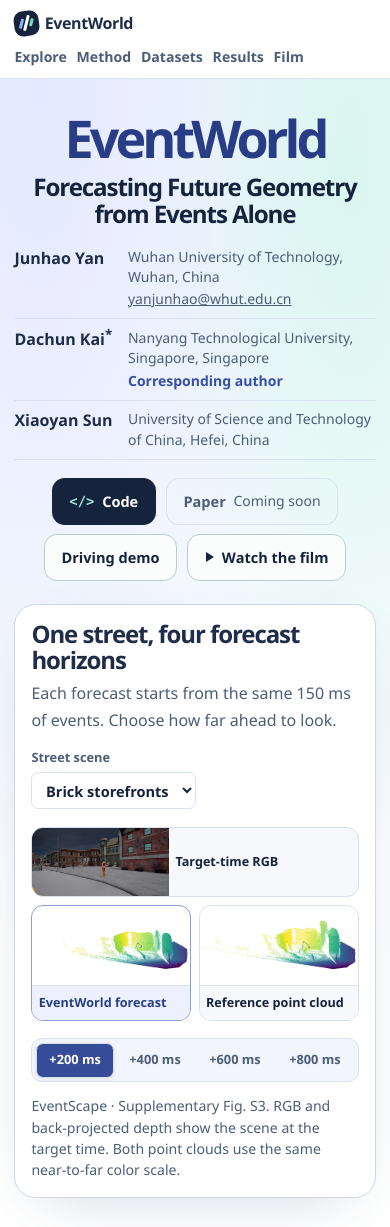
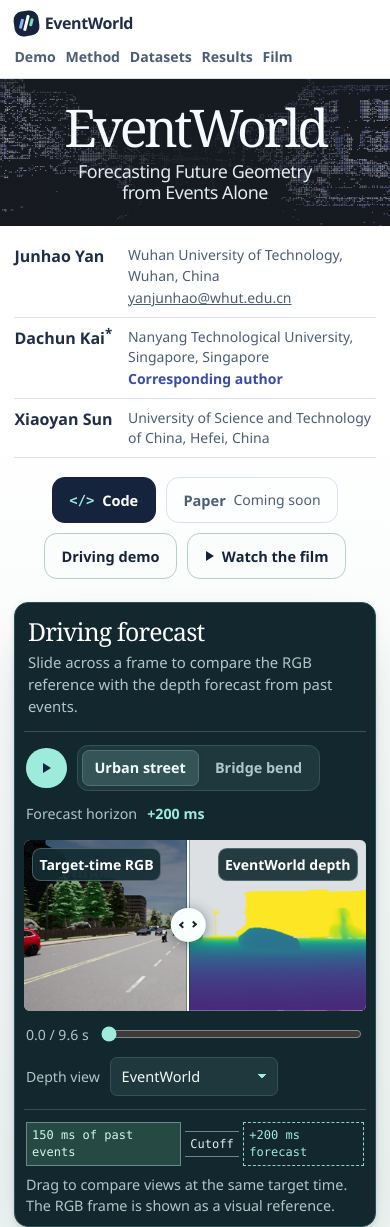
Before and after one commit to yan391/EventWorld, a plain HTML site: page index.html in a window 390 px wide. Shown: the top 1227 px of the page. Drawn offline with Linux system fonts and the light colour scheme.

Commit message:
Lead with the driving forecast and group point clouds with results

```diff
--- a/index.html
+++ b/index.html
@@ -13,7 +13,7 @@
   <meta property="og:description" content="Explore synchronized driving forecasts, the geometry-guided model, and zero-shot transfer to real recordings.">
   <title>EventWorld · Forecasting Future Geometry from Events Alone</title>
   <link rel="icon" href="assets/mark.png" type="image/png">
-  <link rel="stylesheet" href="style.css?v=horizon-gallery">
+  <link rel="stylesheet" href="style.css?v=driving-first">
   <script defer src="assets/curves.js"></script>
   <script defer src="site.js?v=horizon-gallery"></script>
 </head>
@@ -23,7 +23,7 @@
     <div class="shell header-inner">
       <a class="brand" href="#top" aria-label="EventWorld home"><span class="mark" aria-hidden="true"><i></i><i></i><i></i></span>EventWorld</a>
       <nav aria-label="Main navigation">
-        <a href="#horizons">Explore</a>
+        <a href="#driving">Demo</a>
         <a href="#method">Method</a>
         <a href="#datasets">Datasets</a>
         <a href="#results">Results</a>
@@ -70,31 +70,53 @@
           </div>
         </div>
 
-        <section class="horizons" id="horizons" aria-labelledby="horizons-title">
-          <div class="gallery-head">
-            <div>
-              <h2 id="horizons-title">One street, four forecast horizons</h2>
-              <p>Each forecast starts from the same 150 ms of events. Choose how far ahead to look.</p>
+        <section class="viewer" id="driving" aria-label="Interactive driving forecast">
+          <div class="viewer-heading">
+            <h2>Driving forecast</h2>
+            <p>Slide across a frame to compare the RGB reference with the depth forecast from past events.</p>
+          </div>
+          <div class="viewer-top">
+            <div class="scene-controls">
+              <button class="play" id="play" type="button" aria-label="Play driving sequence"><span aria-hidden="true"></span></button>
+              <div class="segmented" aria-label="Driving scene" role="group">
+                <button type="button" data-scene="urban" aria-pressed="true">Urban street</button>
+                <button type="button" data-scene="bridge" aria-pressed="false">Bridge bend</button>
+              </div>
             </div>
-            <label class="gallery-scene">Street scene
-              <select id="gallery-scene"><option value="2">Brick storefronts</option><option value="1">Concrete towers</option></select>
-            </label>
+            <span class="horizon">Forecast horizon <strong>+200 ms</strong></span>
           </div>
-          <div class="gallery-panels">
-            <figure><img id="gallery-rgb" src="assets/horizons/scene2-200-rgb.webp" width="504" height="252" alt="RGB reference at the target time"><figcaption>Target-time RGB</figcaption></figure>
-            <figure class="predicted"><img id="gallery-forecast" src="assets/horizons/scene2-200-forecast.webp" width="800" height="440" alt="EventWorld point-cloud forecast"><figcaption>EventWorld forecast</figcaption></figure>
-            <figure><img id="gallery-reference" src="assets/horizons/scene2-200-reference.webp" width="800" height="440" alt="Reference point cloud from target-time depth"><figcaption>Reference point cloud</figcaption></figure>
+          <div class="viewport" id="viewport">
+            <img id="rgb-poster" src="assets/urban-rgb.webp" alt="" width="1008" height="504" fetchpriority="high">
+            <img id="depth-poster" src="assets/urban-forecast.webp" alt="" width="1008" height="504" fetchpriority="high">
+            <canvas id="scene" width="1008" height="504" role="img" aria-label="Synchronized comparison of target-time RGB and forecast depth"></canvas>
+            <div class="viewport-label rgb-label">Target-time RGB</div>
+            <div class="viewport-label depth-label" id="depth-label">EventWorld depth</div>
+            <div class="split-rule" aria-hidden="true"><span class="split-handle"></span></div>
+            <input id="split" class="split-input" type="range" min="5" max="95" value="48" aria-label="Slide to compare target-time RGB and depth">
           </div>
-          <div class="gallery-footer">
-            <div class="segmented horizon-options" role="group" aria-label="Forecast horizon">
-              <button type="button" data-horizon="200" aria-pressed="true">+200 ms</button>
-              <button type="button" data-horizon="400" aria-pressed="false">+400 ms</button>
-              <button type="button" data-horizon="600" aria-pressed="false">+600 ms</button>
-              <button type="button" data-horizon="800" aria-pressed="false">+800 ms</button>
+          <div class="viewer-controls">
+            <div class="transport">
+              <output id="time" for="seek" aria-live="off">0.0 / 9.6 s</output>
+              <input id="seek" type="range" min="0" max="239" step="1" value="0" aria-label="Playback position">
             </div>
-            <p>EventScape · Supplementary Fig. S3. RGB and back-projected depth show the scene at the target time. Both point clouds use the same near-to-far color scale.</p>
+            <div class="view-options">
+              <label for="depth-mode">Depth view</label>
+              <select id="depth-mode">
+                <option value="forecast">EventWorld</option>
+                <option value="baseline">VGGT-World (RGB)</option>
+                <option value="truth">Ground truth</option>
+              </select>
+            </div>
           </div>
-          <output id="gallery-status" class="sr-only" aria-live="polite"></output>
+          <video id="scene-source" muted playsinline preload="none" hidden></video>
+          <div class="viewer-context">
+            <div class="forecast-timeline" aria-label="Three 50 millisecond event packets end at the observation cutoff. This demo shows a forecast 200 milliseconds beyond the cutoff.">
+              <span class="timeline-input">150 ms of past events</span>
+              <span class="timeline-cutoff">Cutoff</span>
+              <span class="timeline-target">+200 ms forecast</span>
+            </div>
+            <p class="viewer-note" id="viewer-note" aria-live="polite">Drag to compare views at the same target time. The RGB frame is shown as a visual reference.</p>
+          </div>
         </section>
       </div>
     </section>
@@ -169,6 +191,32 @@
         </a>
         <figcaption id="result-caption" aria-live="polite">EventScape, 200 and 800 ms. Blue marks underestimation and red marks overestimation after scale alignment.</figcaption>
       </figure>
+      <section class="horizons" id="horizons" aria-labelledby="horizons-title">
+        <div class="gallery-head">
+          <div>
+            <h3 id="horizons-title">Point clouds across four horizons</h3>
+            <p>Each forecast starts from the same 150 ms of events. Choose how far ahead to look.</p>
+          </div>
+          <label class="gallery-scene">Street scene
+            <select id="gallery-scene"><option value="2">Brick storefronts</option><option value="1">Concrete towers</option></select>
+          </label>
+        </div>
+        <div class="gallery-panels">
+          <figure><img id="gallery-rgb" src="assets/horizons/scene2-200-rgb.webp" width="504" height="252" alt="RGB reference at the target time"><figcaption>Target-time RGB</figcaption></figure>
+          <figure class="predicted"><img id="gallery-forecast" src="assets/horizons/scene2-200-forecast.webp" width="800" height="440" alt="EventWorld point-cloud forecast"><figcaption>EventWorld forecast</figcaption></figure>
+          <figure><img id="gallery-reference" src="assets/horizons/scene2-200-reference.webp" width="800" height="440" alt="Reference point cloud from target-time depth"><figcaption>Reference point cloud</figcaption></figure>
+        </div>
+        <div class="gallery-footer">
+          <div class="segmented horizon-options" role="group" aria-label="Forecast horizon">
+            <button type="button" data-horizon="200" aria-pressed="true">+200 ms</button>
+            <button type="button" data-horizon="400" aria-pressed="false">+400 ms</button>
+            <button type="button" data-horizon="600" aria-pressed="false">+600 ms</button>
+            <button type="button" data-horizon="800" aria-pressed="false">+800 ms</button>
+          </div>
+          <p>EventScape · Supplementary Fig. S3. RGB and back-projected depth show the scene at the target time. Both point clouds use the same near-to-far color scale.</p>
+        </div>
+        <output id="gallery-status" class="sr-only" aria-live="polite"></output>
+      </section>
       <div class="benchmark" aria-labelledby="benchmark-title">
         <div class="benchmark-intro">
           <h3 id="benchmark-title">Depth accuracy by horizon</h3>
@@ -246,57 +294,6 @@
       </div>
     </section>
 
-    <div class="shell demo-section">
-      <section class="viewer" id="driving" aria-label="Interactive driving forecast">
-        <div class="viewer-heading">
-          <h2>Driving forecast</h2>
-          <p>Slide across a frame to compare the RGB reference with the depth forecast from past events.</p>
-        </div>
-        <div class="viewer-top">
-          <div class="scene-controls">
-            <button class="play" id="play" type="button" aria-label="Play driving sequence"><span aria-hidden="true"></span></button>
-            <div class="segmented" aria-label="Driving scene" role="group">
-              <button type="button" data-scene="urban" aria-pressed="true">Urban street</button>
-              <button type="button" data-scene="bridge" aria-pressed="false">Bridge bend</button>
-            </div>
-          </div>
-          <span class="horizon">Forecast horizon <strong>+200 ms</strong></span>
-        </div>
-        <div class="viewport" id="viewport">
-          <img id="rgb-poster" src="assets/urban-rgb.webp" alt="" width="1008" height="504" fetchpriority="high">
-          <img id="depth-poster" src="assets/urban-forecast.webp" alt="" width="1008" height="504" fetchpriority="high">
-          <canvas id="scene" width="1008" height="504" role="img" aria-label="Synchronized comparison of target-time RGB and forecast depth"></canvas>
-          <div class="viewport-label rgb-label">Target-time RGB</div>
-          <div class="viewport-label depth-label" id="depth-label">EventWorld depth</div>
-          <div class="split-rule" aria-hidden="true"><span class="split-handle"></span></div>
-          <input id="split" class="split-input" type="range" min="5" max="95" value="48" aria-label="Slide to compare target-time RGB and depth">
-        </div>
-        <div class="viewer-controls">
-          <div class="transport">
-            <output id="time" for="seek" aria-live="off">0.0 / 9.6 s</output>
-            <input id="seek" type="range" min="0" max="239" step="1" value="0" aria-label="Playback position">
-          </div>
-          <div class="view-options">
-            <label for="depth-mode">Depth view</label>
-            <select id="depth-mode">
-              <option value="forecast">EventWorld</option>
-              <option value="baseline">VGGT-World (RGB)</option>
-              <option value="truth">Ground truth</option>
-            </select>
-          </div>
-        </div>
-        <video id="scene-source" muted playsinline preload="none" hidden></video>
-        <div class="viewer-context">
-          <div class="forecast-timeline" aria-label="Three 50 millisecond event packets end at the observation cutoff. This demo shows a forecast 200 milliseconds beyond the cutoff.">
-            <span class="timeline-input">150 ms of past events</span>
-            <span class="timeline-cutoff">Cutoff</span>
-            <span class="timeline-target">+200 ms forecast</span>
-          </div>
-          <p class="viewer-note" id="viewer-note" aria-live="polite">Drag to compare views at the same target time. The RGB frame is shown as a visual reference.</p>
-        </div>
-      </section>
-    </div>
-
     <section class="section shell film-section" id="film" aria-labelledby="film-title">
       <div class="section-heading film-heading"><div><h2 id="film-title">Project film</h2><p>The method, both driving sequences, and the geometry forecasting experiments.</p></div><a class="action quiet" href="https://github.com/yan391/EventWorld">View on GitHub</a></div>
       <video class="film" controls playsinline preload="none" poster="assets/film-poster.webp" width="1280" height="720">
--- a/style.css
+++ b/style.css
@@ -51,22 +51,23 @@ nav a:hover, .site-footer a:hover { color: var(--accent); text-decoration: under
 
 .hero {
   padding: 0 0 clamp(2.6rem, 4.8vw, 4.3rem);
-  background: radial-gradient(ellipse at 10% 0%, #e3eaff, transparent 55%),
-              radial-gradient(ellipse at 90% 7%, #d9f6ef, transparent 45%),
-              linear-gradient(#f3f6ff, #fff 78%);
+  background: linear-gradient(#fff 28%, #edf4f2);
   border-bottom: 1px solid var(--line);
 }
 .hero-intro {
-  margin: 0 auto clamp(1.6rem, 3vw, 2.6rem);
+  margin: 0 auto clamp(1rem, 2vw, 1.6rem);
   text-align: center;
 }
 .masthead {
-  padding: clamp(2.1rem, 4vw, 4.3rem) 0 0;
-  color: var(--navy);
+  padding: clamp(1.4rem, 2.7vw, 2.65rem) .8rem;
+  background: linear-gradient(90deg, #161a2130, #161a21ea 45%, #161a21ea 55%, #161a2130),
+              #161a21 url("assets/film-poster.webp") center 59% / max(100%, 52rem) 270% no-repeat;
+  color: #f6faff;
+  border-radius: 0 0 1rem 1rem;
 }
 .title-lead, .title-detail { display: block; }
-.title-lead { font: 700 clamp(3.6rem, 6.7vw, 6rem)/.98 var(--sans); letter-spacing: -.075em; color: #293d86; }
-.title-detail { font: 640 clamp(1.7rem, 3.6vw, 3.3rem)/1.10 var(--sans); letter-spacing: -.047em; margin: .65rem auto 0; max-width: 25ch; text-wrap: balance; }
+.title-lead { font: 400 clamp(3.4rem, 6.5vw, 5.7rem)/.98 var(--serif); letter-spacing: -.066em; }
+.title-detail { font: 500 clamp(1.2rem, 2.15vw, 1.9rem)/1.2 var(--sans); letter-spacing: -.025em; margin-top: .55rem; color: #dfedf2; text-wrap: balance; }
 .title-detail span { white-space: nowrap; }
 .paper-authors {
   display: grid;
@@ -257,9 +258,9 @@ td:first-child, th:first-child { text-align: left; white-space: nowrap; }
 .footer-inner p, .footer-inner a { font-size: .94rem; }
 .site-footer a:hover { color: #fff; }
 
-.horizons { padding: clamp(1rem, 2.2vw, 1.8rem); background: white; border: 1px solid #ccd8e8; border-radius: 1.35rem; box-shadow: 0 18px 60px -34px #4258826b; }
+.horizons { margin-top: 2rem; padding: clamp(1rem, 2.2vw, 1.8rem); background: white; border: 1px solid var(--line); border-radius: .85rem; }
 .gallery-head, .gallery-footer { display: flex; align-items: center; justify-content: space-between; gap: .8rem 2rem; flex-wrap: wrap; }
-.gallery-head h2, .study h2 { font: 650 clamp(1.5rem, 2.7vw, 2.65rem)/1.1 var(--sans); letter-spacing: -.045em; }
+.gallery-head h3, .study h2 { font: 650 clamp(1.5rem, 2.7vw, 2.65rem)/1.1 var(--sans); letter-spacing: -.045em; }
 .gallery-head p, .gallery-footer p { color: var(--muted); }
 .gallery-head p { margin-top: .4rem; }
 .gallery-scene { display: grid; gap: .2rem; color: var(--muted); font-weight: 650; font-size: .8rem; }
@@ -292,7 +293,6 @@ td:first-child, th:first-child { text-align: left; white-space: nowrap; }
 .study-comparison :is(td,th) { border-color: #546582; padding: .65rem .4rem; }
 .study-comparison tbody tr:last-child { color: #b1f5df; }
 .study-comparison p { font-size: .88rem; }
-.demo-section { padding-top: clamp(2.4rem, 5vw, 4rem); }
 
 @media (min-width: 901px) {
   html { scroll-padding-top: 5rem; }
@@ -317,7 +317,7 @@ td:first-child, th:first-child { text-align: left; white-space: nowrap; }
   .abstract, .steps, .benchmark-intro { grid-template-columns: 1fr; gap: 1.05rem; }
   .hero-intro { margin-bottom: 1.45rem; }
   .title-lead { font-size: clamp(3.25rem, 12.7vw, 4.95rem); }
-  .title-detail { margin-top: .65rem; font-size: clamp(1.46rem, 6.2vw, 2rem); }
+  .title-detail { margin-top: .5rem; font-size: clamp(1.1rem, 4.6vw, 1.5rem); }
   .title-detail span { display: block; }
   .masthead { margin-inline: -.9rem; border-radius: 0; }
   .header-inner { flex-wrap: wrap; padding-block: .6rem; }
```
